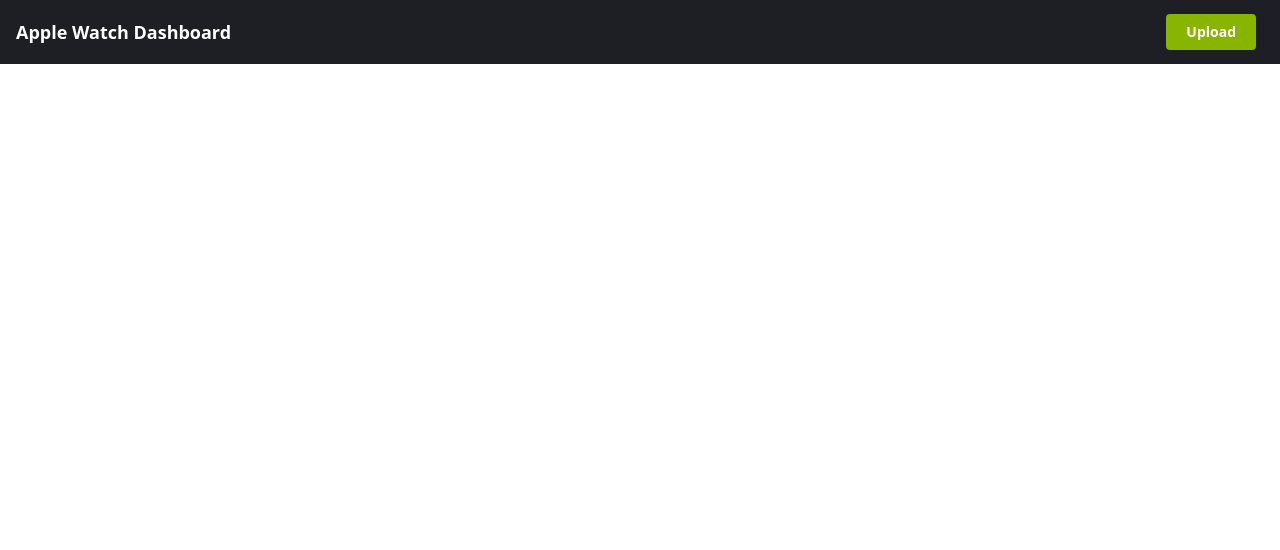
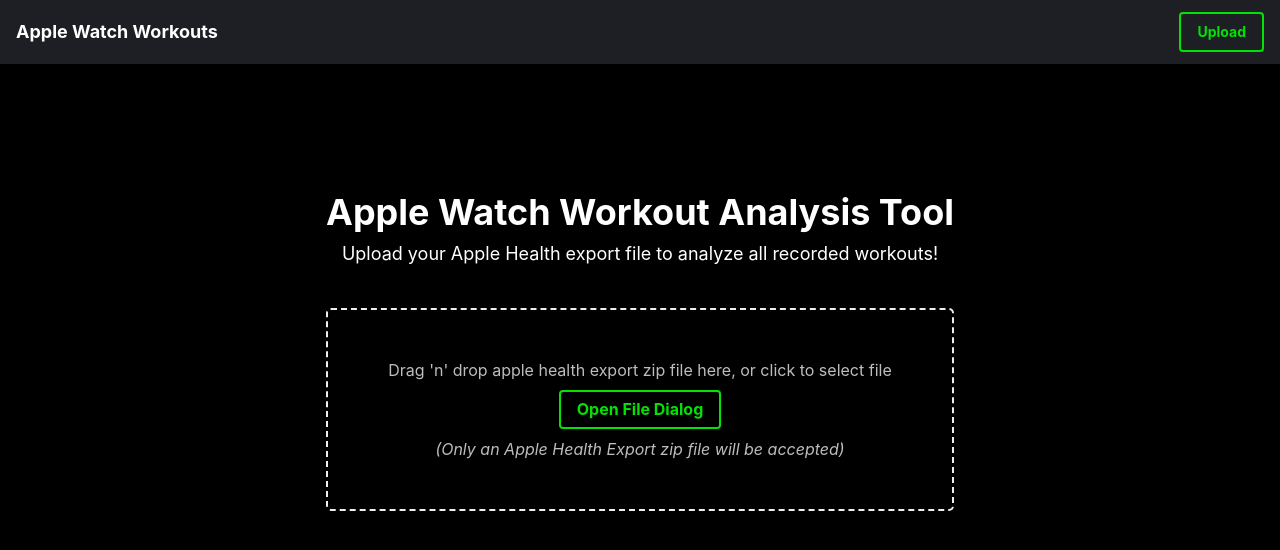
Before and after one commit to Jdwalli/Apple-Watch-Workouts, a React (Create React App) app in the folder frontend/: page / in a window 1280 px wide. Shown: the top 550 px of the page. Built offline with nearby package versions, Linux system fonts and the light colour scheme.

Commit message:
Added uploading data to front page

```diff
--- a/frontend/package.json
+++ b/frontend/package.json
@@ -19,6 +19,7 @@
     "http-proxy-middleware": "^2.0.6",
     "react": "^18.2.0",
     "react-dom": "^18.2.0",
+    "react-dropzone": "^14.2.3",
     "react-icons": "^5.0.1",
     "react-redux": "^9.1.0",
     "react-router": "^6.22.1",
--- a/frontend/src/App.tsx
+++ b/frontend/src/App.tsx
@@ -1,5 +1,7 @@
 import { Routes, Route } from "react-router-dom";
 
+// Layout
+import Layout from "./components/shared/Layout";
 
 // Pages
 import HomePage from "./pages/home/HomePage";
@@ -8,8 +10,10 @@ import WorkoutsPage from "./pages/workouts/WorkoutsPage";
 function App() {
   return (
     <Routes>
-      <Route path="/" element={<HomePage />}/>
-      <Route path="/workouts" element={<WorkoutsPage />} />
+      <Route path="/" element={<Layout />}>
+        <Route index element={<HomePage />} />
+        <Route path="/workouts" element={<WorkoutsPage />} />
+      </Route>
     </Routes>
   );
 }
--- a/frontend/src/components/common/Button.tsx
+++ b/frontend/src/components/common/Button.tsx
@@ -10,11 +10,12 @@ interface Props {
 }
 
 const primaryStyles =
-  'text-sm text-white font-semibold bg-green-600 px-5 py-2 mx-2 rounded';
+  'inline-block text-sm text-green rounded text-base font-bold cursor-pointer mx-0 my-2 px-4 py-2 border-2 border-solid border-green';
+
 const secondaryStyles =
-  'text-sm text-white font-semibold bg-purple-600 px-5 py-2 mx-2 rounded';
+  'inline-block text-sm text-red rounded text-base font-bold cursor-pointer mx-0 my-2 px-4 py-2 border-2 border-solid border-red';
 const disabled =
-  'text-sm text-shark-400 bg-shark-100 px-5 py-2 mx-2 rounded opacity-70 cursor-not-allowed';
+"inline-block text-sm text-gray rounded text-base font-bold cursor-pointer mx-0 my-2 px-4 py-2 border-2 border-solid border-green opacity-70 cursor-not-allowed"
 
   const styles = {
     primary: primaryStyles,
--- /dev/null
+++ b/frontend/src/components/common/FileDropzone.tsx
@@ -0,0 +1,70 @@
+import React, { FunctionComponent, useMemo } from "react";
+import { useDropzone } from "react-dropzone";
+
+interface WrapperProps {
+  onDrop: (files: File[]) => void;
+}
+
+const baseStyle = {
+    flex: 1,
+    display: 'flex',
+    flexDirection: 'column' as const,
+    alignItems: 'center',
+    padding: '3rem',
+    borderWidth: 2,
+    borderRadius: 5,
+    borderColor: '#eeeeee',
+    borderStyle: 'dashed',
+    color: '#bdbdbd',
+    outline: 'none',
+    transition: 'border .24s ease-in-out'
+};
+
+const focusedStyle = { borderColor: "#1E94FA" };
+const acceptStyle = { borderColor: "#04E204" };
+const rejectStyle = { borderColor: "#FF3B30" };
+
+const FileDropzone: FunctionComponent<WrapperProps> = (props: WrapperProps) => {
+  const {
+    getRootProps,
+    getInputProps,
+    isFocused,
+    isDragAccept,
+    isDragReject,
+    open,
+  } = useDropzone({
+    onDrop: props.onDrop,
+    useFsAccessApi: false,
+    multiple: false,
+    accept: {
+      "application/zip": [".zip"],
+      "application/x-7z-compressed": [".7z"],
+      "application/gzip": [".gz"],
+    },
+    onError: (e: any) => console.error(`File Dropzone Error: ${e}`),
+  });
+
+
+  const style = useMemo(
+    () => ({
+      ...baseStyle,
+      ...(isFocused ? focusedStyle : {}),
+      ...(isDragAccept ? acceptStyle : {}),
+      ...(isDragReject ? rejectStyle : {}),
+    }),
+    [isFocused, isDragAccept, isDragReject]
+  );
+
+  return (
+      <div className="p-3" {...getRootProps({ style })} onClick={e => e.stopPropagation()}>
+        <input {...getInputProps()} />
+        <p>Drag 'n' drop apple health export zip file here, or click to select file</p>
+        <button className="inline-block text-green bg-[black] rounded text-base font-bold leading-[1.2] cursor-pointer mx-0 my-2 px-4 py-2 border-2 border-solid border-green" type="button" onClick={open}>
+          Open File Dialog
+        </button>
+        <em>(Only an Apple Health Export zip file will be accepted)</em>
+      </div>
+  );
+};
+
+export { FileDropzone };
--- a/frontend/src/components/navigation/TopHeader.tsx
+++ b/frontend/src/components/navigation/TopHeader.tsx
@@ -6,7 +6,7 @@ const TopHeader: React.FC = () => {
     <div className="bg-[#1E1F25] h-16 w-full px-4 flex items-center justify-between">
 			<div className="relative">
 				<span className="font-bold text-white text-lg">
-					Apple Watch Dashboard
+					Apple Watch Workouts
 				</span>
 			</div>
 			<Button text="Upload" variant="primary" />
--- /dev/null
+++ b/frontend/src/components/shared/Layout.tsx
@@ -0,0 +1,20 @@
+import React from "react";
+import { Outlet } from "react-router-dom";
+import TopHeader from "../navigation/TopHeader";
+
+interface Props {}
+
+const Layout: React.FC<Props> = (props: Props) => {
+  return (
+    <div className="bg-neutral-100 h-screen w-screen flex flex-row">
+      <div className="flex flex-col flex-1">
+        <TopHeader />
+        <div className="flex-1 min-h-0 overflow-auto bg-black text-white">
+          <Outlet />
+        </div>
+      </div>
+    </div>
+  );
+};
+
+export default Layout;
--- a/frontend/src/pages/home/HomePage.tsx
+++ b/frontend/src/pages/home/HomePage.tsx
@@ -1,12 +1,47 @@
 import React from "react";
-import TopHeader from "../../components/navigation/TopHeader";
+import { FileDropzone } from "../../components/common/FileDropzone";
+import ApiClient from "../../clients/api_client";
 
 interface Props {}
 
 const HomePage: React.FC<Props> = (props: Props) => {
+  const apiClient = new ApiClient();
+  const [uploading, setUploading] = React.useState(false);
+  const [fileName, setFileName] = React.useState("");
+
+  const onFileUpload = (acceptedFiles: File[]) => {
+    const zipFile = acceptedFiles[0];
+    setUploading(true);
+    apiClient.uploadExport(zipFile).then((data) => {
+      setUploading(false);
+    }).catch((error) => {
+      setUploading(false);
+      if (error.response && error.response.status === 400) {
+        alert("This is not an Apple Health Export!")
+      }
+    });
+  };
+
   return (
-    <div>
-      <TopHeader />
+    <div className="mt-32 max-w-6xl flex flex-col justify-center items-center mx-auto my-auto">
+      <main>
+        <section>
+          <h1 className="font-bold text-white text-4xl text-center mb-2">Apple Watch Workout Analysis Tool</h1>
+          <p className="text-center text-lg">
+          Upload your Apple Health export file to analyze all recorded workouts!
+          </p>
+        </section>
+        <section className="mt-10">
+          <FileDropzone onDrop={onFileUpload} />
+        </section>
+        <section>
+          <p> {uploading ? (
+          <p className="text-white">Uploading...</p>
+        ) : null}
+
+            </p>
+        </section>
+      </main>
     </div>
   );
 };
--- a/frontend/src/styles/index.css
+++ b/frontend/src/styles/index.css
@@ -2,10 +2,25 @@
 @tailwind components;
 @tailwind utilities;
 
-@layer base {
-	html {
-	}
-	a {
-		@apply text-sky-500 hover:underline;
-	}
+body {
+	background-color: black;
+	color: #f4f3f4;
 }
+
+@import url('https://fonts.googleapis.com/css?family=Inter:700|Inter:400');
+
+body {
+  font-family: 'Inter';
+  font-weight: 400;
+}
+
+h1, h2, h3, h4, h5 {
+  font-family: 'Inter';
+  font-weight: 700;
+}
+
+p {
+    font-size: 1rem;
+    letter-spacing: normal;
+    text-align: left;
+}
--- a/frontend/tailwind.config.js
+++ b/frontend/tailwind.config.js
@@ -4,118 +4,11 @@ module.exports = {
   theme: {
     extend: {
       colors: {
-        "blue-charcoal": {
-          50: "#f3f6fc",
-          100: "#e6eef8",
-          200: "#c8dbef",
-          300: "#98bbe1",
-          400: "#6198cf",
-          500: "#3d7bba",
-          600: "#2c629d",
-          700: "#254e7f",
-          800: "#22436a",
-          900: "#213959",
-          950: "#0a111b",
-        },
-
-        shark: {
-          50: "#f5f5f6",
-          100: "#e5e5e8",
-          200: "#cfd0d2",
-          300: "#adaeb3",
-          400: "#84858c",
-          500: "#696a71",
-          600: "#595961",
-          700: "#4c4d52",
-          800: "#434347",
-          900: "#3b3b3e",
-          925: "#262626", // Target
-          950: "#1c1c1e", // Target
-        },
-
-        mirage: {
-          50: "#f6f7f9",
-          100: "#ebedf3",
-          200: "#d3d9e4",
-          300: "#acb8cd",
-          400: "#7f91b1",
-          500: "#5f7498",
-          600: "#4b5d7e",
-          700: "#3e4b66",
-          800: "#364156",
-          900: "#30384a",
-          950: "#1b1f29", // Target
-        },
-
-        purple: {
-          50: "#f4f2ff",
-          100: "#ebe8ff",
-          200: "#d8d4ff",
-          300: "#bdb1ff",
-          400: "#9c85ff",
-          500: "#6e40ff", // Target
-          600: "#6c30f7",
-          700: "#5e1ee3",
-          800: "#4e18bf",
-          900: "#41169c",
-          950: "#270b6a",
-        },
-
-        pink: {
-          50: "#fef1fa",
-          100: "#fee5f7",
-          200: "#feccf0",
-          300: "#ff92df", //Target
-          400: "#fe68ce",
-          500: "#f83cb8",
-          600: "#e81a98",
-          700: "#ca0c7a",
-          800: "#a70d64",
-          900: "#8b1055",
-          950: "#550231",
-        },
-
-        red: {
-          50: "#fff0f4",
-          100: "#ffe3e9",
-          200: "#ffcbda",
-          300: "#ffa0ba",
-          400: "#ff6b96",
-          500: "#fb2a6c", //Target
-          600: "#e91563",
-          700: "#c50b53",
-          800: "#a50c4c",
-          900: "#8d0e47",
-          950: "#4f0223",
-        },
-
-        green: {
-          50: "#fdffe4",
-          100: "#f8ffc5",
-          200: "#efff92",
-          300: "#e1ff53",
-          400: "#cefb20",
-          500: "#c3fa00", // Target
-          600: "#88b500",
-          700: "#678902",
-          800: "#526c08",
-          900: "#455b0c",
-          950: "#233300",
-        },
-
-        blue: {
-          50: "#f0f9ff",
-          100: "#dff1ff",
-          200: "#b1e3ff", // Target
-          300: "#79d2ff",
-          400: "#32bcfe",
-          500: "#07a3f0",
-          600: "#0083cd",
-          700: "#0067a6",
-          800: "#035889",
-          900: "#094971",
-          950: "#062e4b",
-        },
+       green: '#04E204',
+       red: "#FF3B30",
+       yellow: "#FFDB0E",
+       blue: "#1E94FA",
+       purple: "#B41EFA"
       },
     },
   },
```
Also changed, not shown: 1 other file (tests, documents, lock files or other folders).
